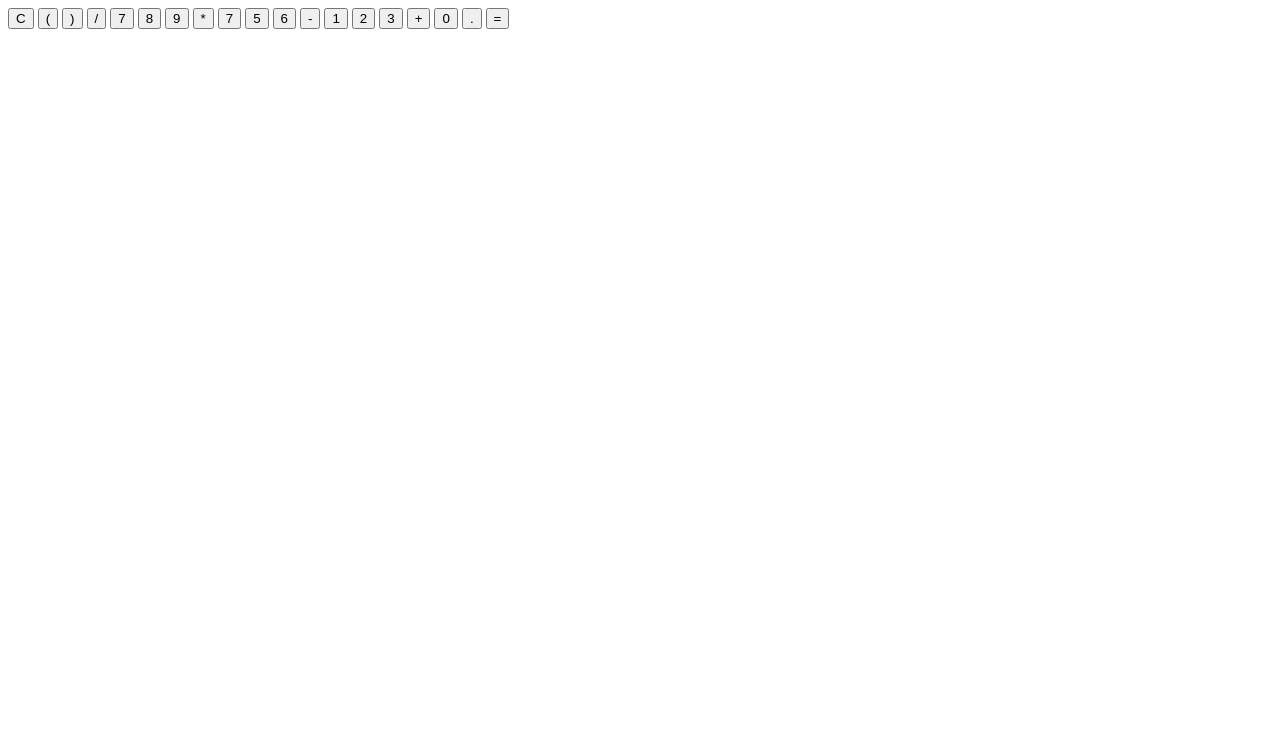
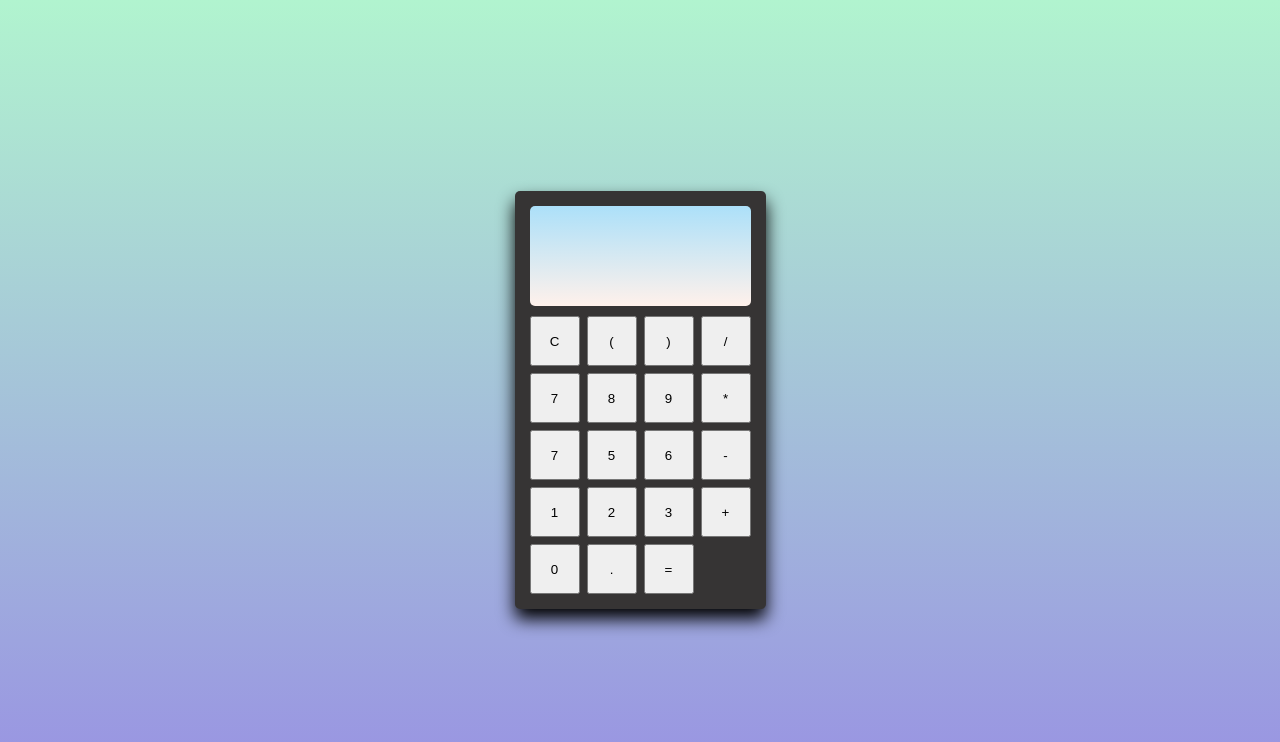
Before and after one commit to cem-sucu/calculette, a plain HTML site: page index.html in a window 1280 px wide. Drawn offline with Linux system fonts and the light colour scheme.

Commit message:
css calculette

```diff
--- a/index.html
+++ b/index.html
@@ -5,6 +5,7 @@
     <meta charset="UTF-8">
     <meta http-equiv="X-UA-Compatible" content="IE=edge">
     <meta name="viewport" content="width=device-width, initial-scale=1.0">
+    <link rel="stylesheet" href="style.css">
     <title>calculatrice</title>
 </head>
 
--- a/style.css
+++ b/style.css
@@ -0,0 +1,46 @@
+* {
+    padding: 0;
+    margin: 0;
+    box-sizing: border-box;
+}
+
+body {
+    max-width: 100vw;
+    height: 100vh;
+    display: flex;
+    justify-content: center;
+    align-items: center;
+    font-family: Arial, Helvetica, sans-serif;
+    background-image: linear-gradient(to top, #9890e3 0%, #b1f4cf 100%);
+    flex-direction: column;
+}
+
+.calculatrice {
+    background-color: #363434;
+    display: flex;
+    flex-direction: column;
+    padding: 15px;
+    border-radius: 5px;
+    box-shadow: 0 10px 17px #000;
+}
+
+.ecran {
+    width: 100%;
+    height: 100px;
+    background-image: linear-gradient(to top, #fff1eb 0%, #ace0f9 100%);
+    margin-bottom: 10px;
+    border-radius: 5px;
+    display: flex;
+    justify-content: center;
+    align-items: flex-end;
+    padding: 5px;
+    font-size: 25px;
+}
+
+.touches{
+    display: grid;
+    grid-template-columns: repeat(4, 50px);
+    grid-template-rows: repeat(5,50px);
+    row-gap: 7px;
+    column-gap: 7px;
+}
```
